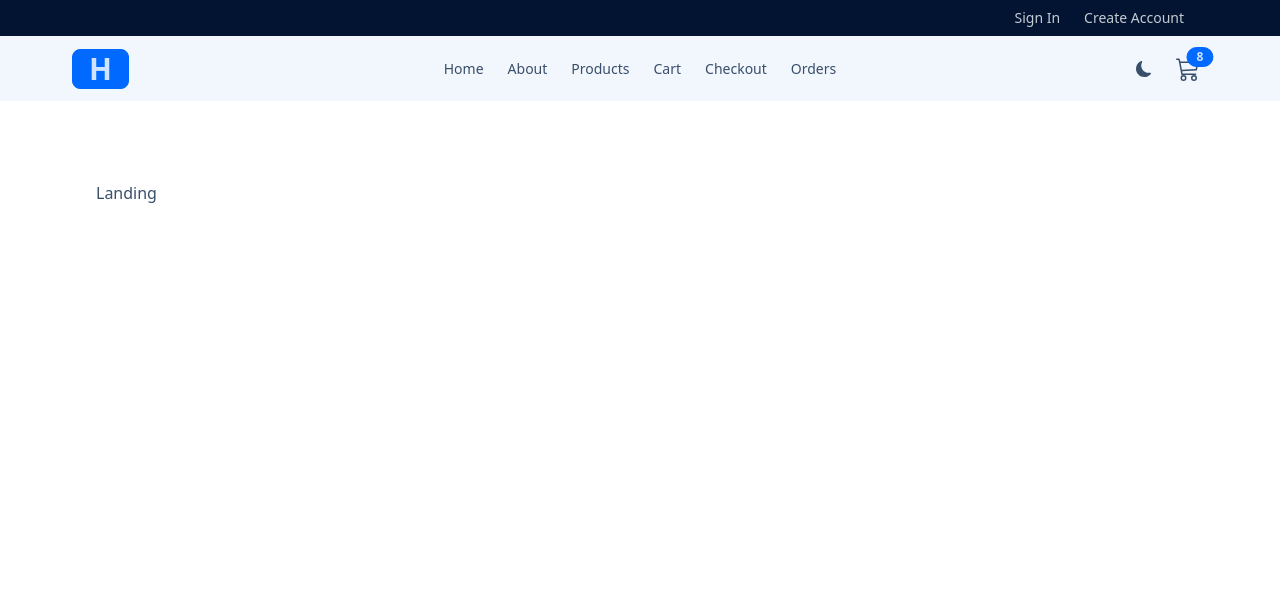
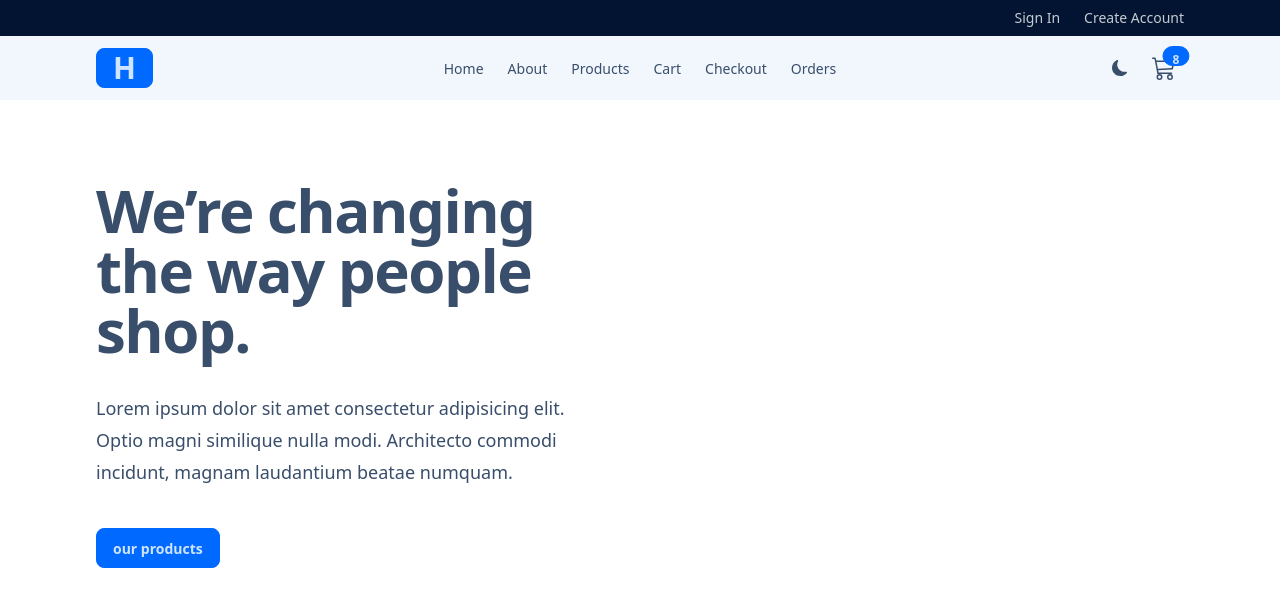
Before and after one commit to Jim124/comfy-store, a React (Vite) app: page / in a window 1280 px wide. Shown: the top 606 px of the page. Built offline with nearby package versions, Linux system fonts and the light colour scheme.

Commit message:
Add Hero component

```diff
--- /dev/null
+++ b/src/components/Hero.jsx
@@ -0,0 +1,41 @@
+import { Link } from 'react-router';
+import hero1 from '../assets/hero1.webp';
+import hero2 from '../assets/hero2.webp';
+import hero3 from '../assets/hero3.webp';
+import hero4 from '../assets/hero4.webp';
+const carouselImages = [hero1, hero2, hero3, hero4];
+const Hero = () => {
+  return (
+    <div className='grid grid-cols-1 lg:grid-cols-2 gap-24 items-center'>
+      <div>
+        <h1 className='max-w-2xl text-4xl font-bold tracking-tight  sm:text-6xl'>
+          We’re changing the way people shop.
+        </h1>
+        <p className='max-w-xl text-lg leading-8 mt-8'>
+          Lorem ipsum dolor sit amet consectetur adipisicing elit. Optio magni
+          similique nulla modi. Architecto commodi incidunt, magnam laudantium
+          beatae numquam.
+        </p>
+        <div className='mt-10'>
+          <Link to='products' className='btn btn-primary'>
+            our products
+          </Link>
+        </div>
+      </div>
+      <div className='hidden lg:carousel carousel-center h-[28rem]  p-4 space-x-4 rounded-box bg-neutral'>
+        {carouselImages.map((hero) => {
+          return (
+            <div key={hero} className='carousel-item'>
+              <img
+                src={hero}
+                alt='hero'
+                className='h-full w-80 object-cover rounded-box'
+              />
+            </div>
+          );
+        })}
+      </div>
+    </div>
+  );
+};
+export default Hero;
--- a/src/components/Navbar.jsx
+++ b/src/components/Navbar.jsx
@@ -26,7 +26,7 @@
   }, [theme]);
   return (
     <nav className='bg-base-200'>
-      <div className='navbar align-element'>
+      <div className='flex items-center align-element h-[4rem]'>
         <div className='navbar-start'>
           {/* title */}
           <NavLink
@@ -66,7 +66,7 @@
           <NavLink to='/cart' className='btn btn-ghost btn-circle btn-md ml-4'>
             <div className='indicator'>
               <BsCart3 className='h-6 w-6' />
-              <span className='badge badge-sm badge-primary indicator-item'>
+              <span className='badge badge-sm badge-primary indicator-item pt-2'>
                 8
               </span>
             </div>
--- a/src/components/index.js
+++ b/src/components/index.js
@@ -3,3 +3,4 @@
 export { default as Header } from './Header';
 export { default as Navbar } from './Navbar';
 export { default as NavLinks } from './NavLinks';
+export { default as Hero } from './Hero';
--- a/src/pages/Landing.jsx
+++ b/src/pages/Landing.jsx
@@ -1,4 +1,9 @@
+import { Hero } from '../components';
 const Landing = () => {
-  return <div>Landing</div>;
+  return (
+    <>
+      <Hero />
+    </>
+  );
 };
 export default Landing;
```
Also changed, not shown: 1 other file (tests, documents, lock files or other folders).
